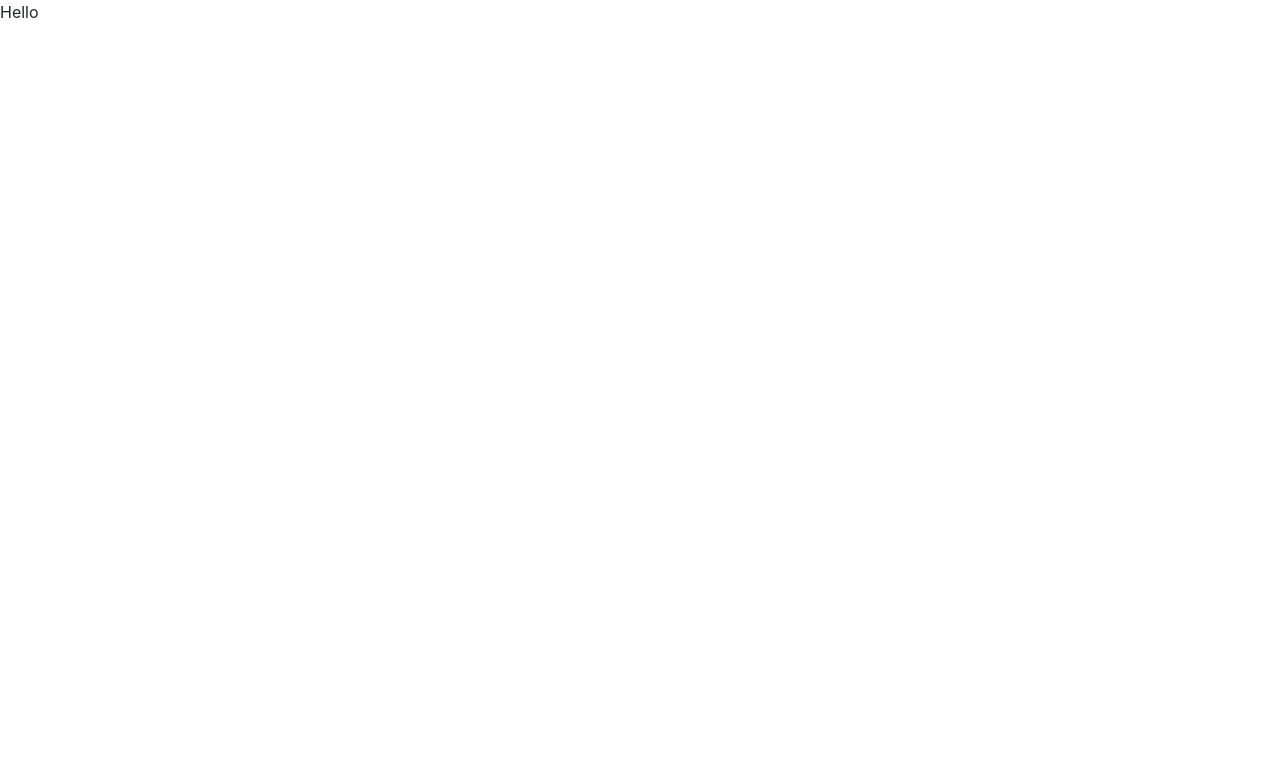
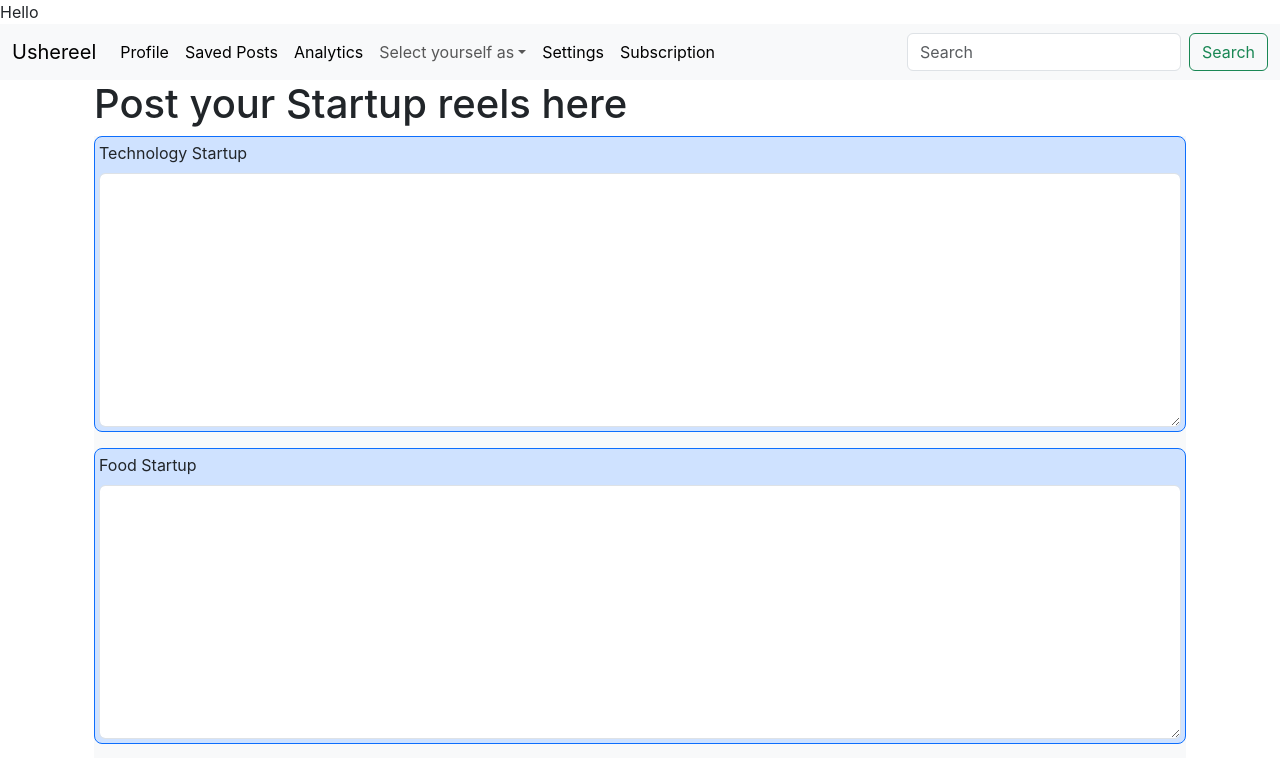
Before and after one commit to Tomhawk007/application, a React (Create React App) app: page / in a window 1280 px wide. Shown: the top 758 px of the page. Built offline with nearby package versions, Linux system fonts and the light colour scheme.

Commit message:
complete first step

```diff
--- a/src/App.js
+++ b/src/App.js
@@ -8,13 +8,13 @@ function App() {
   return (
     <>
     <Login/>
-    {/* <Navbar title="Ushereel" profile="Profile"
+    <Navbar title="Ushereel" profile="Profile"
     savedPosts="Saved Posts" analytics="Analytics"
     setting="Settings" subs="Subscription"/>
 
     <div className='container'>
       <TextForm heading="Post your Startup reels here"/>
-    </div> */}
+    </div>
 
 
     </>
```
